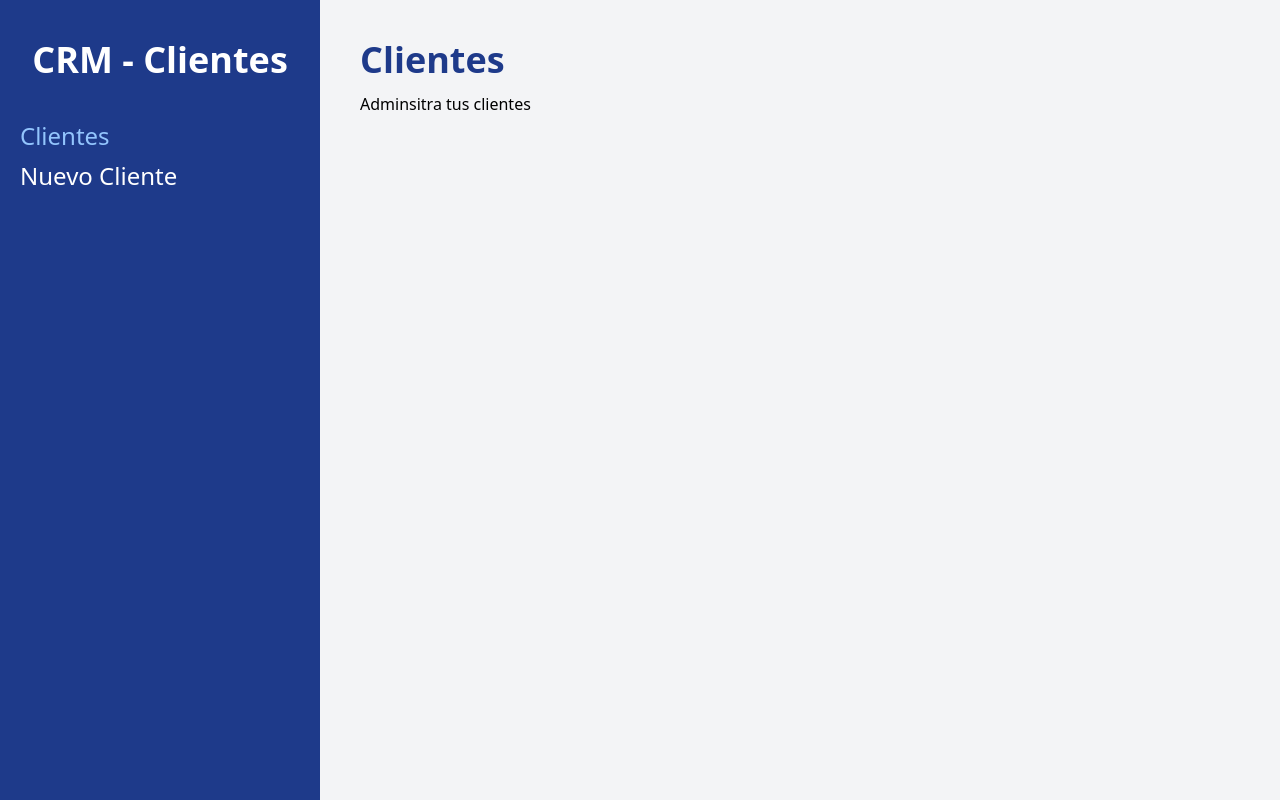
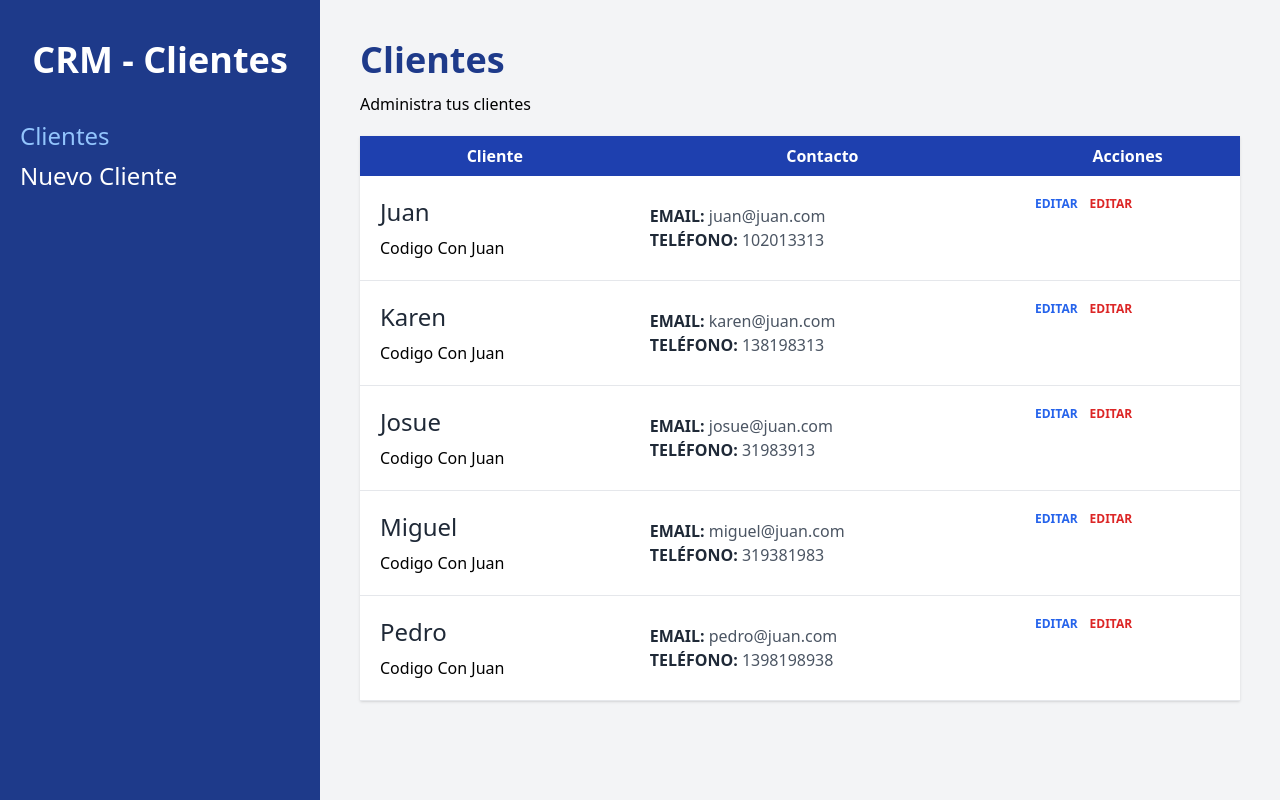
Before and after one commit to mikeolopolous/crm-clientes, a React (Vite) app: page / in a window 1280 px wide. Built offline with nearby package versions, Linux system fonts and the light colour scheme.

Commit message:
agrego tabla con visualizacion de data de los clientes

```diff
--- /dev/null
+++ b/src/components/Cliente.jsx
@@ -0,0 +1,40 @@
+const Cliente = ({cliente}) => {
+  const { nombre, empresa, email, telefono, id } = cliente
+
+  return (
+    <tr className="border-b">
+      <td className="p-5 space-y-2">
+        <p className="text-2xl text-gray-800">{nombre}</p>
+        <p>{empresa}</p>
+      </td>
+
+      <td className="p-5">
+        <p className="text-gray-600">
+          <span className="text-gray-800 uppercase font-bold">Email: </span>{email}
+        </p>
+
+        <p className="text-gray-600">
+          <span className="text-gray-800 uppercase font-bold">Teléfono: </span>{telefono}
+        </p>
+      </td>
+
+      <td className="p-5 flex gap-3">
+        <button
+          type="button"
+          className="text-blue-600 hover:text-blue-700 uppercase font-bold text-xs"
+        >
+          Editar
+        </button>
+
+        <button
+          type="button"
+          className="text-red-600 hover:text-red-700 uppercase font-bold text-xs"
+        >
+          Editar
+        </button>
+      </td>
+     </tr>
+  )
+}
+
+export default Cliente
--- a/src/pages/Index.jsx
+++ b/src/pages/Index.jsx
@@ -1,4 +1,5 @@
 import { useLoaderData } from 'react-router-dom'
+import Cliente from '../components/Cliente'
 
 export function loader() {
   const clientes = [
@@ -48,7 +49,34 @@ const Index = () => {
   return (
     <>
       <h1 className="text-4xl font-black text-blue-900">Clientes</h1>
-      <p className="mt-3">Adminsitra tus clientes</p>
+      <p className="mt-3">Administra tus clientes</p>
+
+      {
+        clientes.length ? (
+          <table className="w-full bg-white shadow mt-5 table-auto">
+            <thead className="bg-blue-800 text-white">
+              <tr>
+                <th className="p-2">Cliente</th>
+                <th className="p-2">Contacto</th>
+                <th className="p-2">Acciones</th>
+              </tr>
+            </thead>
+
+            <tbody>
+              {clientes.map( cliente => (
+                <Cliente
+                  cliente={ cliente }
+                  key={cliente.id}
+                />
+              ))}
+            </tbody>
+          </table>
+        ) : (
+          <p className="mt-10 text-center">No hay clientes aún</p>
+        )
+      }
+
+
     </>
   )
 }
```
